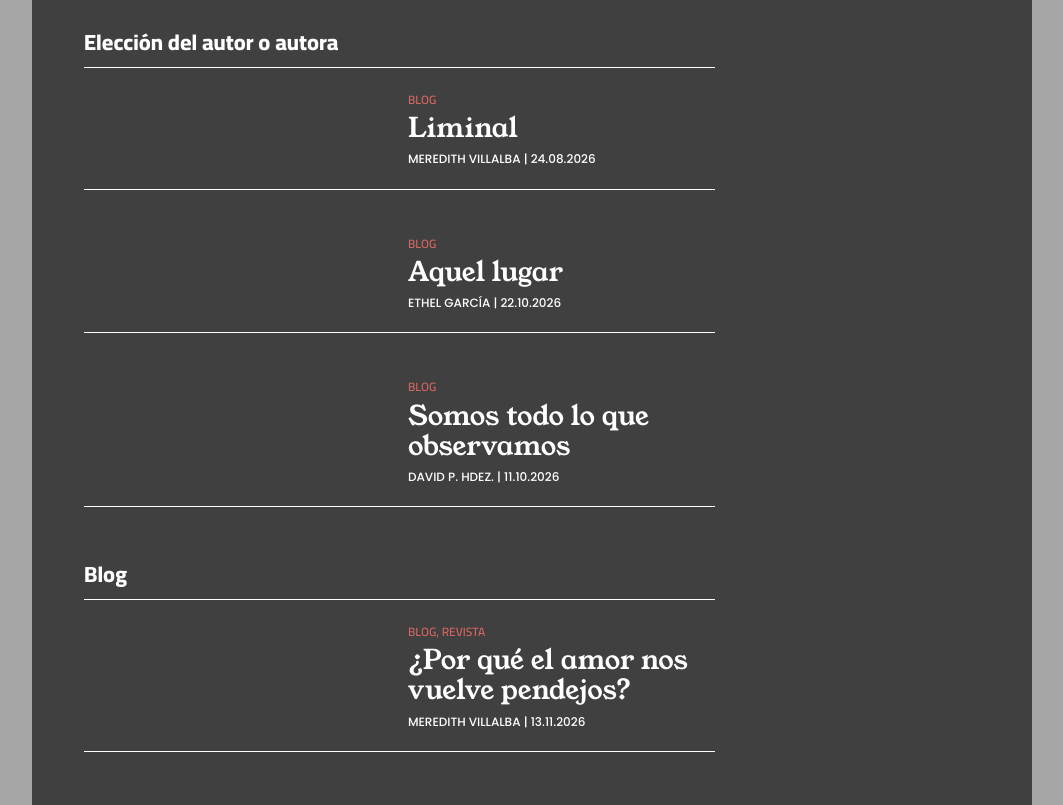
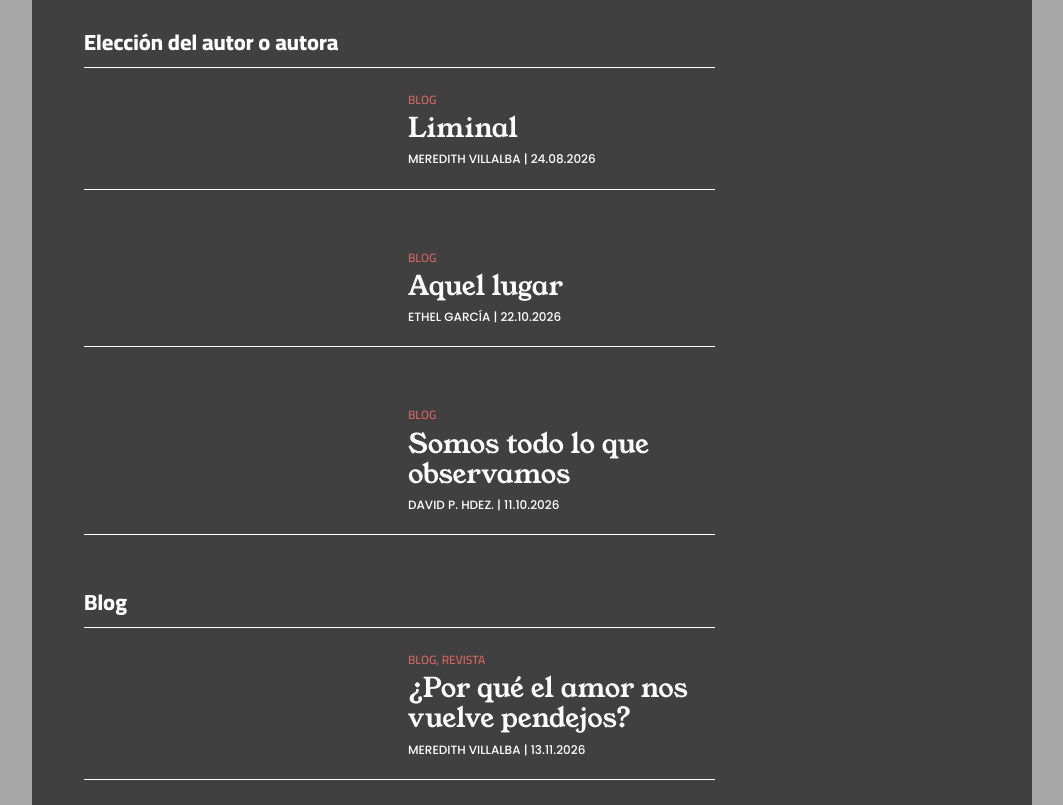
Before and after one commit to DelirioDig/revista-delirio, a plain HTML site: page revista.html in a window 1280 px wide. Shown: the part 1614-2419 px from the top of the page, without its empty margins (108-1171 px from the left). Drawn offline with nearby package versions, Linux system fonts and the light colour scheme; a web font is replaced by a local one.

Commit message:
Update revista.html

```diff
--- a/revista.html
+++ b/revista.html
@@ -560,15 +560,16 @@
 <section class="article-subsection">
     <h2 class="article-subtitle">Elección del autor o autora</h2>
     <div class="article-subtitle-line"></div>
-    <div class="blog-post-list"><a class="blog-post-entry searchable" data-href="MV_02.html" data-title="Liminal" href="MV_02.html"><div class="blog-post-info"><div class="blog-post-type">BLOG</div><h2>Liminal</h2><div class="blog-post-date">MEREDITH VILLALBA | 24.08.2026</div></div></a></div>
-    <div class="blog-post-list"><a class="blog-post-entry searchable" data-href="EG_02.html" data-title="Aquel lugar" href="EG_02.html"><div class="blog-post-info"><div class="blog-post-type">BLOG</div><h2>Aquel lugar</h2><div class="blog-post-date">ETHEL GARCÍA | 22.10.2026</div></div></a></div>
+    <div class="blog-post-list"><a class="blog-post-entry searchable" data-href="MV_02.html" data-title="Liminal" href="MV_02.html"><div class="blog-post-info"><div class="blog-post-type">BLOG</div><h2>Liminal</h2><div class="blog-post-date">MEREDITH VILLALBA | 24.08.2026</div></div></a>
+    <div class="blog-post-list"><a class="blog-post-entry searchable" data-href="EG_02.html" data-title="Aquel lugar" href="EG_02.html"><div class="blog-post-info"><div class="blog-post-type">BLOG</div><h2>Aquel lugar</h2><div class="blog-post-date">ETHEL GARCÍA | 22.10.2026</div></div></a>
     <div class="blog-post-list"><a class="blog-post-entry searchable" data-href="DH_02.html" data-title="Somos todo lo que observamos" href="DH_02.html"><div class="blog-post-info"><div class="blog-post-type">BLOG</div><h2>Somos todo lo que observamos</h2><div class="blog-post-date">DAVID P. HDEZ. | 11.10.2026</div></div></a></div>
   </section>
 
   <section class="article-subsection">
     <h2 class="article-subtitle">Blog</h2>
     <div class="article-subtitle-line"></div>
-    <div class="blog-post-list"><a class="blog-post-entry searchable" data-href="MV_REV_1.html" data-title="¿Por qué el amor nos vuelve pendejos?" href="MV_REV_1.html"><div class="blog-post-info"><div class="blog-post-type">BLOG, REVISTA</div><h2>¿Por qué el amor nos vuelve pendejos?</h2><div class="blog-post-date">MEREDITH VILLALBA | 13.11.2026</div></div></a></div>  </section>
+    <div class="blog-post-list"><a class="blog-post-entry searchable" data-href="MV_REV_1.html" data-title="¿Por qué el amor nos vuelve pendejos?" href="MV_REV_1.html"><div class="blog-post-info"><div class="blog-post-type">BLOG, REVISTA</div><h2>¿Por qué el amor nos vuelve pendejos?</h2><div class="blog-post-date">MEREDITH VILLALBA | 13.11.2026</div></div></a></div>
+  </section>
 
       </div>
 
```
